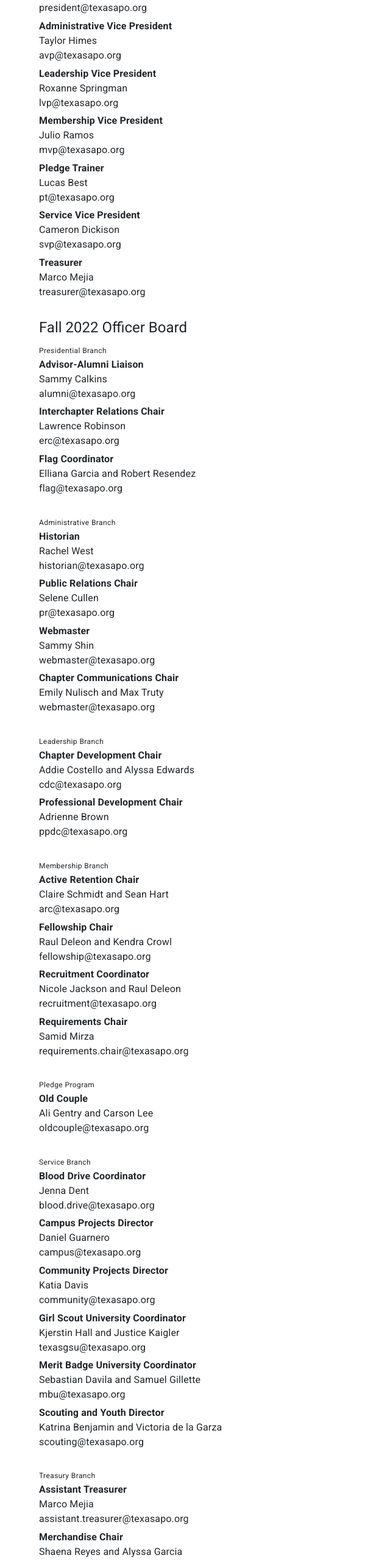
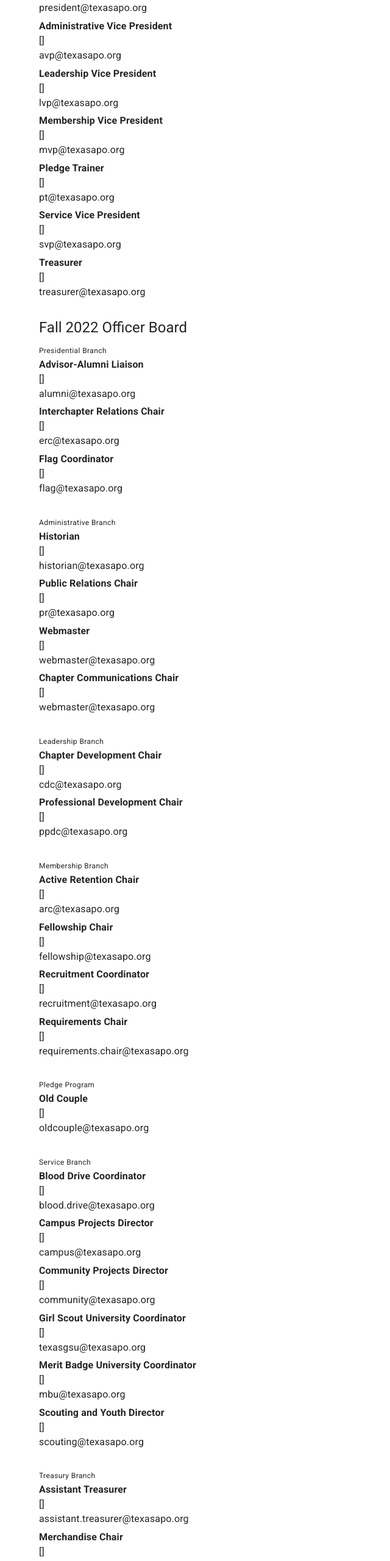
Before and after one commit to amodica/TexasAPO, a React (Create React App) app in the folder frontend/: page /contact in a window 1280 px wide. Shown: the part 236-2796 px from the top of the page at 61% size, without its empty margins (0-640 px from the left). Built offline with nearby package versions, Linux system fonts and the light colour scheme.

Commit message:
Beginning redesign of contact page

```diff
--- a/frontend/src/components/Contact.js
+++ b/frontend/src/components/Contact.js
@@ -3,7 +3,7 @@ import '../styles/Contact.css';
 
 const Contact = () =>  {
     return (
-        <div>
+        <div className="main-container">
             <Typography variant="h2" align="center" gutterBottom>
                 Contact Us
             </Typography>
@@ -14,14 +14,14 @@ const Contact = () =>  {
 
             <Typography variant="body1" gutterBottom>
                 <div className="position-title">President</div>
-                Bryce Hall
+                []
                 <br></br>
                 president@texasapo.org
             </Typography>
 
             <Typography variant="body1" gutterBottom>
                 <div className="position-title">Administrative Vice President</div>
-                Taylor Himes
+                []
                 <br></br>
                 avp@texasapo.org
             </Typography>
@@ -29,35 +29,35 @@ const Contact = () =>  {
 
             <Typography variant="body1" gutterBottom>
                 <div className="position-title">Leadership Vice President</div>
-                Roxanne Springman
+                []
                 <br></br>
                 lvp@texasapo.org
             </Typography>
 
             <Typography variant="body1" gutterBottom>
                 <div className="position-title">Membership Vice President</div>
-                Julio Ramos
+                []
                 <br></br>
                 mvp@texasapo.org
             </Typography>
 
             <Typography variant="body1" gutterBottom>
                 <div className="position-title">Pledge Trainer</div>
-                Lucas Best
+                []
                 <br></br>
                 pt@texasapo.org
             </Typography>
 
             <Typography variant="body1" gutterBottom>
                 <div className="position-title">Service Vice President</div>
-                Cameron Dickison
+                []
                 <br></br>
                 svp@texasapo.org
             </Typography>
 
             <Typography variant="body1" gutterBottom>
                 <div className="position-title">Treasurer</div>
-                Marco Mejia
+                []
                 <br></br>
                 treasurer@texasapo.org
             </Typography>
@@ -74,21 +74,21 @@ const Contact = () =>  {
 
             <Typography variant="body1" gutterBottom>
                 <div className="position-title">Advisor-Alumni Liaison</div>
-                Sammy Calkins
+                []
                 <br></br>
                 alumni@texasapo.org
             </Typography>
 
             <Typography variant="body1" gutterBottom>
                 <div className="position-title">Interchapter Relations Chair</div>
-                Lawrence Robinson
+                []
                 <br></br>
                 erc@texasapo.org
             </Typography>
 
             <Typography variant="body1" gutterBottom>
                 <div className="position-title">Flag Coordinator</div>
-                Elliana Garcia and Robert Resendez
+                []
                 <br></br>
                 flag@texasapo.org
             </Typography>
@@ -101,28 +101,28 @@ const Contact = () =>  {
 
             <Typography variant="body1" gutterBottom>
                 <div className="position-title">Historian</div>
-                Rachel West
+                []
                 <br></br>
                 historian@texasapo.org
             </Typography>
 
             <Typography variant="body1" gutterBottom>
                 <div className="position-title">Public Relations Chair</div>
-                Selene Cullen
+                []
                 <br></br>
                 pr@texasapo.org
             </Typography>
 
             <Typography variant="body1" gutterBottom>
                 <div className="position-title">Webmaster</div>
-                Sammy Shin
+                []
                 <br></br>
                 webmaster@texasapo.org
             </Typography>
 
             <Typography variant="body1" gutterBottom>
                 <div className="position-title">Chapter Communications Chair</div>
-                Emily Nulisch and Max Truty
+                []
                 <br></br>
                 webmaster@texasapo.org
             </Typography>
@@ -135,14 +135,14 @@ const Contact = () =>  {
 
             <Typography variant="body1" gutterBottom>
                 <div className="position-title">Chapter Development Chair</div>
-                Addie Costello and Alyssa Edwards
+                []
                 <br></br>
                 cdc@texasapo.org
             </Typography>
 
             <Typography variant="body1" gutterBottom>
                 <div className="position-title">Professional Development Chair</div>
-                Adrienne Brown
+                []
                 <br></br>
                 ppdc@texasapo.org
             </Typography>
@@ -155,28 +155,28 @@ const Contact = () =>  {
 
             <Typography variant="body1" gutterBottom>
                 <div className="position-title">Active Retention Chair</div>
-                Claire Schmidt and Sean Hart
+                []
                 <br></br>
                 arc@texasapo.org
             </Typography>
 
             <Typography variant="body1" gutterBottom>
                 <div className="position-title">Fellowship Chair</div>
-                Raul Deleon and Kendra Crowl
+                []
                 <br></br>
                 fellowship@texasapo.org
             </Typography>
 
             <Typography variant="body1" gutterBottom>
                 <div className="position-title">Recruitment Coordinator</div>
-                Nicole Jackson and Raul Deleon
+                []
                 <br></br>
                 recruitment@texasapo.org
             </Typography>
 
             <Typography variant="body1" gutterBottom>
                 <div className="position-title">Requirements Chair</div>
-                Samid Mirza
+                []
                 <br></br>
                 requirements.chair@texasapo.org
             </Typography>
@@ -189,7 +189,7 @@ const Contact = () =>  {
 
             <Typography variant="body1" gutterBottom>
                 <div className="position-title">Old Couple</div>
-                Ali Gentry and Carson Lee
+                []
                 <br></br>
                 oldcouple@texasapo.org
             </Typography>
@@ -202,42 +202,42 @@ const Contact = () =>  {
 
             <Typography variant="body1" gutterBottom>
                 <div className="position-title">Blood Drive Coordinator</div>
-                Jenna Dent
+                []
                 <br></br>
                 blood.drive@texasapo.org
             </Typography>
 
             <Typography variant="body1" gutterBottom>
                 <div className="position-title">Campus Projects Director</div>
-                Daniel Guarnero
+                []
                 <br></br>
                 campus@texasapo.org
             </Typography>
 
             <Typography variant="body1" gutterBottom>
                 <div className="position-title">Community Projects Director</div>
-                Katia Davis
+                []
                 <br></br>
                 community@texasapo.org
             </Typography>
 
             <Typography variant="body1" gutterBottom>
                 <div className="position-title">Girl Scout University Coordinator</div>
-                Kjerstin Hall and Justice Kaigler
+                []
                 <br></br>
                 texasgsu@texasapo.org
             </Typography>
 
             <Typography variant="body1" gutterBottom>
                 <div className="position-title">Merit Badge University Coordinator</div>
-                Sebastian Davila and Samuel Gillette
+                []
                 <br></br>
                 mbu@texasapo.org
             </Typography>
 
             <Typography variant="body1" gutterBottom>
                 <div className="position-title">Scouting and Youth Director</div>
-                Katrina Benjamin and Victoria de la Garza
+                []
                 <br></br>
                 scouting@texasapo.org
             </Typography>
@@ -250,14 +250,14 @@ const Contact = () =>  {
 
             <Typography variant="body1" gutterBottom>
                 <div className="position-title">Assistant Treasurer</div>
-                Marco Mejia
+                []
                 <br></br>
                 assistant.treasurer@texasapo.org
             </Typography>
 
             <Typography variant="body1" gutterBottom>
                 <div className="position-title">Merchandise Chair</div>
-                Shaena Reyes and Alyssa Garcia
+                []
                 <br></br>
                 merchandise@texasapo.org
             </Typography>
--- a/frontend/src/styles/Contact.css
+++ b/frontend/src/styles/Contact.css
@@ -1,3 +1,7 @@
 .position-title {
     font-weight: 700;
 }
+
+.main-container {
+    text-align: left;
+}
```
